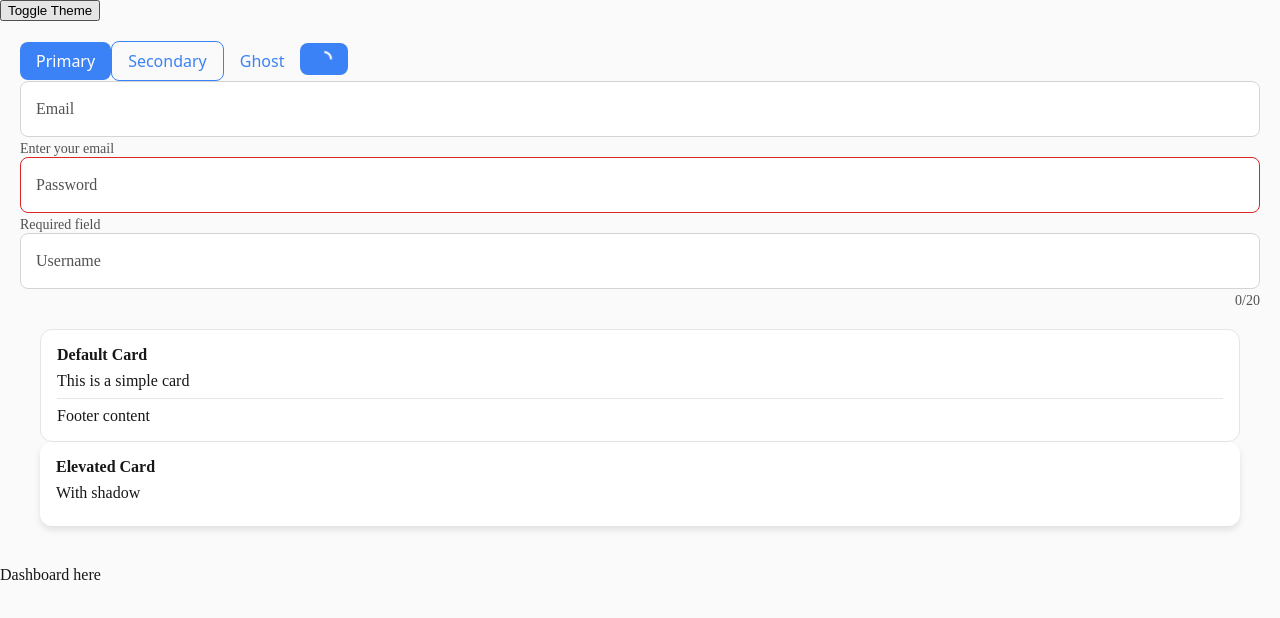
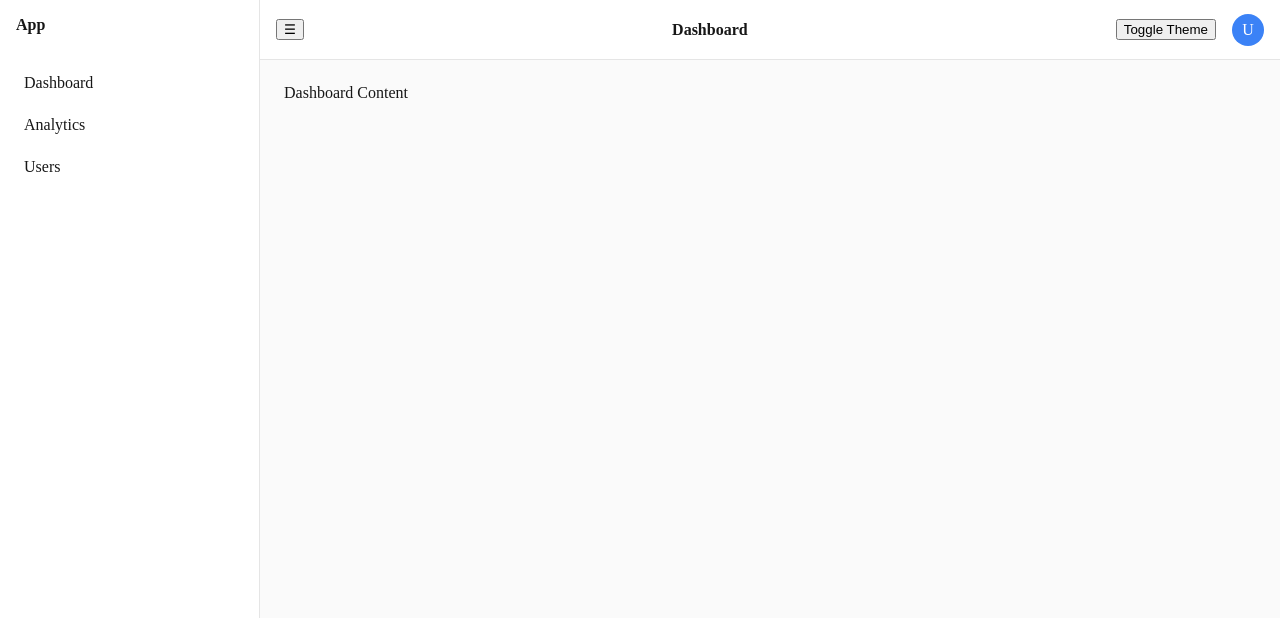
Before and after one commit to vickypaul711/test-fermi, a Next.js app in the folder design-system-dashboard/: page / in a window 1280 px wide. Shown: the top 618 px of the page. Built offline with nearby package versions, Linux system fonts and the light colour scheme.

Commit message:
feat: implement dashboard layout with sidebar, top navigation, and content area

```diff
--- a/design-system-dashboard/src/app/page.tsx
+++ b/design-system-dashboard/src/app/page.tsx
@@ -1,35 +1,10 @@
-import Button from "@/components/ui/button/button";
-import Card, { CardBody, CardFooter, CardHeader } from "@/components/ui/card/card";
-import Input from "@/components/ui/input/input";
-import ThemeToggle from "@/components/ui/themeToggle";
+import DashboardLayout from "@/components/layout/dashboardLayout/dashboardLayout";
 
 export default function Home() {
 
-  return(
-    <>
-      <ThemeToggle />
-      <div style={{ padding: '20px' }}>
-        <Button>Primary</Button>
-        <Button variant="secondary">Secondary</Button>
-        <Button variant="ghost">Ghost</Button>
-        <Button loading>Loading</Button>
-        <Input label="Email" helperText="Enter your email" />
-        <Input label="Password" error="Required field" />
-        <Input label="Username" maxLength={20} />
-        <div style={{ padding: '20px' }}>
-      <Card>
-        <CardHeader>Default Card</CardHeader>
-        <CardBody>This is a simple card</CardBody>
-        <CardFooter>Footer content</CardFooter>
-      </Card>
-
-      <Card variant="elevated">
-        <CardHeader>Elevated Card</CardHeader>
-        <CardBody>With shadow</CardBody>
-      </Card>
-    </div>
-      </div>
-      <div>Dashboard here</div>
-    </>
-    );
+  return (
+    <DashboardLayout>
+      <div>Dashboard Content</div>
+    </DashboardLayout>
+  );
 }
--- /dev/null
+++ b/design-system-dashboard/src/components/layout/dashboardLayout/dashboardLayout.module.css
@@ -0,0 +1,21 @@
+.container {
+  display: flex;
+  height: 100vh;
+  background: var(--color-background);
+}
+
+/* --------- MAIN --------- */
+
+.main {
+  flex: 1;
+  display: flex;
+  flex-direction: column;
+}
+
+/* --------- CONTENT --------- */
+
+.content {
+  padding: var(--space-lg);
+  flex: 1;
+  overflow: auto;
+}
--- /dev/null
+++ b/design-system-dashboard/src/components/layout/dashboardLayout/dashboardLayout.tsx
@@ -0,0 +1,25 @@
+'use client';
+
+import styles from './dashboardLayout.module.css';
+import Sidebar from '../sidebar/sidebar';
+import TopNav from '../topNav/topNav';
+import { useState } from 'react';
+
+export default function DashboardLayout({
+  children,
+}: {
+  children: React.ReactNode;
+}) {
+  const [collapsed, setCollapsed] = useState(false);
+
+  return (
+    <div className={styles.container}>
+      <Sidebar collapsed={collapsed} />
+
+      <div className={styles.main}>
+        <TopNav onToggleSidebar={() => setCollapsed(!collapsed)} />
+        <div className={styles.content}>{children}</div>
+      </div>
+    </div>
+  );
+}
--- /dev/null
+++ b/design-system-dashboard/src/components/layout/sidebar/sidebar.module.css
@@ -0,0 +1,33 @@
+.sidebar {
+  width: 260px;
+  background: var(--color-surface);
+  border-right: 1px solid var(--color-neutral-200);
+
+  transition: width var(--transition-medium);
+}
+
+.collapsed {
+  width: 64px;
+}
+
+.logo {
+  padding: var(--space-md);
+  font-weight: var(--font-weight-bold);
+}
+
+.nav {
+  display: flex;
+  flex-direction: column;
+  gap: var(--space-sm);
+  padding: var(--space-md);
+}
+
+.item {
+  padding: var(--space-sm);
+  border-radius: var(--radius-md);
+  cursor: pointer;
+}
+
+.item:hover {
+  background: var(--color-neutral-100);
+}
--- /dev/null
+++ b/design-system-dashboard/src/components/layout/sidebar/sidebar.tsx
@@ -0,0 +1,20 @@
+import styles from './sidebar.module.css';
+import clsx from 'clsx';
+
+export default function Sidebar({ collapsed }: { collapsed: boolean }) {
+  return (
+    <aside
+      className={clsx(styles.sidebar, {
+        [styles.collapsed]: collapsed,
+      })}
+    >
+      <div className={styles.logo}>App</div>
+
+      <nav className={styles.nav}>
+        <div className={styles.item}>Dashboard</div>
+        <div className={styles.item}>Analytics</div>
+        <div className={styles.item}>Users</div>
+      </nav>
+    </aside>
+  );
+}
--- /dev/null
+++ b/design-system-dashboard/src/components/layout/topNav/topNav.module.css
@@ -0,0 +1,33 @@
+.topnav {
+  height: 60px;
+  display: flex;
+  align-items: center;
+  justify-content: space-between;
+
+  padding: 0 var(--space-md);
+
+  border-bottom: 1px solid var(--color-neutral-200);
+  background: var(--color-surface);
+}
+
+.center {
+  font-weight: var(--font-weight-semibold);
+}
+
+.right {
+  display: flex;
+  align-items: center;
+  gap: var(--space-md);
+}
+
+.avatar {
+  width: 32px;
+  height: 32px;
+  border-radius: 50%;
+  background: var(--color-primary);
+  color: var(--color-text-inverse);
+
+  display: flex;
+  align-items: center;
+  justify-content: center;
+}
--- /dev/null
+++ b/design-system-dashboard/src/components/layout/topNav/topNav.tsx
@@ -0,0 +1,21 @@
+import styles from './topNav.module.css';
+import ThemeToggle from '@/components/ui/themeToggle';
+
+export default function TopNav({
+  onToggleSidebar,
+}: {
+  onToggleSidebar: () => void;
+}) {
+  return (
+    <header className={styles.topnav}>
+      <button onClick={onToggleSidebar}>☰</button>
+
+      <div className={styles.center}>Dashboard</div>
+
+      <div className={styles.right}>
+        <ThemeToggle />
+        <div className={styles.avatar}>U</div>
+      </div>
+    </header>
+  );
+}
```
